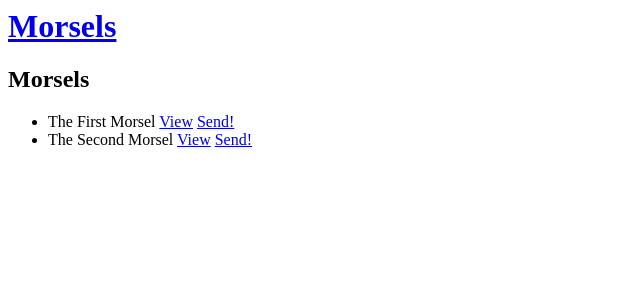
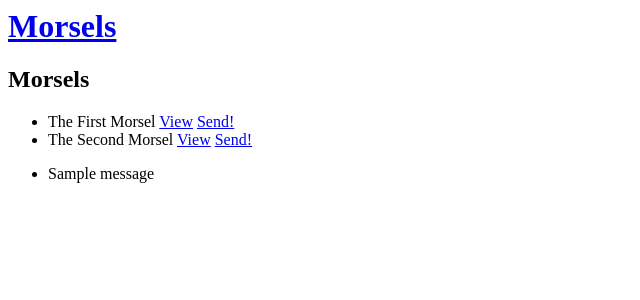
Before and after one commit to kiniadit/morsels, a Django app: page /app/morsels/ in a window 1280 px wide. Shown: the top 300 px of the page, without its empty margins (0-640 px from the left). Run offline with Django 3.2, Linux system fonts and the light colour scheme; data comes from the database, SQL or seed files in the repository; one stand-in notice (Sample message) is shown.

Commit message:
working with bootstrap

```diff
--- a/app/templates/app/morsel_list.html
+++ b/app/templates/app/morsel_list.html
@@ -6,8 +6,19 @@
         {% for morsel in object_list %}
             <li>{{ morsel.name }}
                 <a href="{%url 'app:morsel_detail' morsel.id%}">View</a>
-                <a href="{%url 'app:start_hunt' morsel.id%}">Send!</a>
+                <a href="{%url 'app:start_hunt' morsel.id%}">Send! </a>
             </li>
         {% endfor %}
     </ul>
+    {% if messages %}
+    <ul class="messages">
+        {% for msg in messages %}
+        <li>
+            <div class="alert alert-{{msg.level_tag}}" role="alert">
+            {{msg.message}}
+            </div>
+        </li>
+        {% endfor %}
+    </ul>
+    {% endif %}
 {% endblock %}
--- a/app/urls.py
+++ b/app/urls.py
@@ -5,8 +5,8 @@ from app.views import send_morsel, start_hunt, MorselList, MorselDetailView
 
 app_name = 'app'
 urlpatterns = [
-    url(r'^morsels/$', MorselList.as_view(), name='list_morsels'),
-    url(r'^morsels/send/$', send_morsel, name='send_morsel'),
+    url(r'^morsels/$', MorselList.as_view(), name='morsel_list'),
+    url(r'^morsels/send/$', send_morsel, name='morsel_send'),
     url(r'^morsels/(?P<morsel_id>[0-9])/start_hunt/$', start_hunt, name='start_hunt'),
     url(r'^morsels/(?P<pk>[0-9])/display$', MorselDetailView.as_view(), name='morsel_detail')
 ]
--- a/app/views.py
+++ b/app/views.py
@@ -1,16 +1,21 @@
 from random import randrange
+import time
+import os
+
 from django.conf import settings
 from django.shortcuts import render, redirect, get_object_or_404
-import os
-from app import urls
-from app.models import Morsel, Question, Answer, Response
-from django.http import HttpResponse, Http404
+from django.http import HttpResponse, Http404, HttpResponseRedirect
 from django.core.urlresolvers import reverse
 from django.views.decorators.http import require_POST, require_GET
 from django.views.decorators.csrf import csrf_exempt
+from django.views.generic import ListView, DetailView
+from django.contrib import messages
+
+from app import urls
+from app.models import Morsel, Question, Answer, Response
+
 from twilio.twiml.messaging_response import MessagingResponse
 from twilio.rest import Client
-from django.views.generic import ListView, DetailView
 
 morsel_id_session = None
 incorrect_replies = ["Sorry, you have the incorrect answer. Try again!",
@@ -68,9 +73,11 @@ def start_hunt(request, morsel_id):
     twilio_client = Client(twilio_account_sid,twilio_auth_token)
     morsel_id_session = int(morsel_id)
     body = morsel.welcome_text + " Respond with 'yes' to start"
-    message = twilio_client.messages.create('+16467084542',body=body, from_=twilio_number)
-
-    return HttpResponse("Message %s sent" % message.sid, content_type='text/plain', status=200)
+    outgoing_message = twilio_client.messages.create('+16467084542',body=body, from_=twilio_number)
+    time.sleep(2)
+    status_message = twilio_client.messages(outgoing_message.sid).fetch().status
+    messages.success(request, "Message sent succesfully") if status_message == 'delivered' else  messages.success(request, "Message not sent succesfully")
+    return HttpResponseRedirect('/app/morsels/')
 
 def check_answer(request_text, question_id):
     answer_text = Answer.objects.filter(question_id=question_id).first().answer_text
--- a/requirements.txt
+++ b/requirements.txt
@@ -1,6 +1,7 @@
 certifi==2017.7.27.1
 chardet==3.0.4
 Django==1.11.6
+django-bootstrap3==9.1.0
 django-debug-toolbar==1.8
 django-environ==0.4.4
 django-extensions==1.9.7
```
